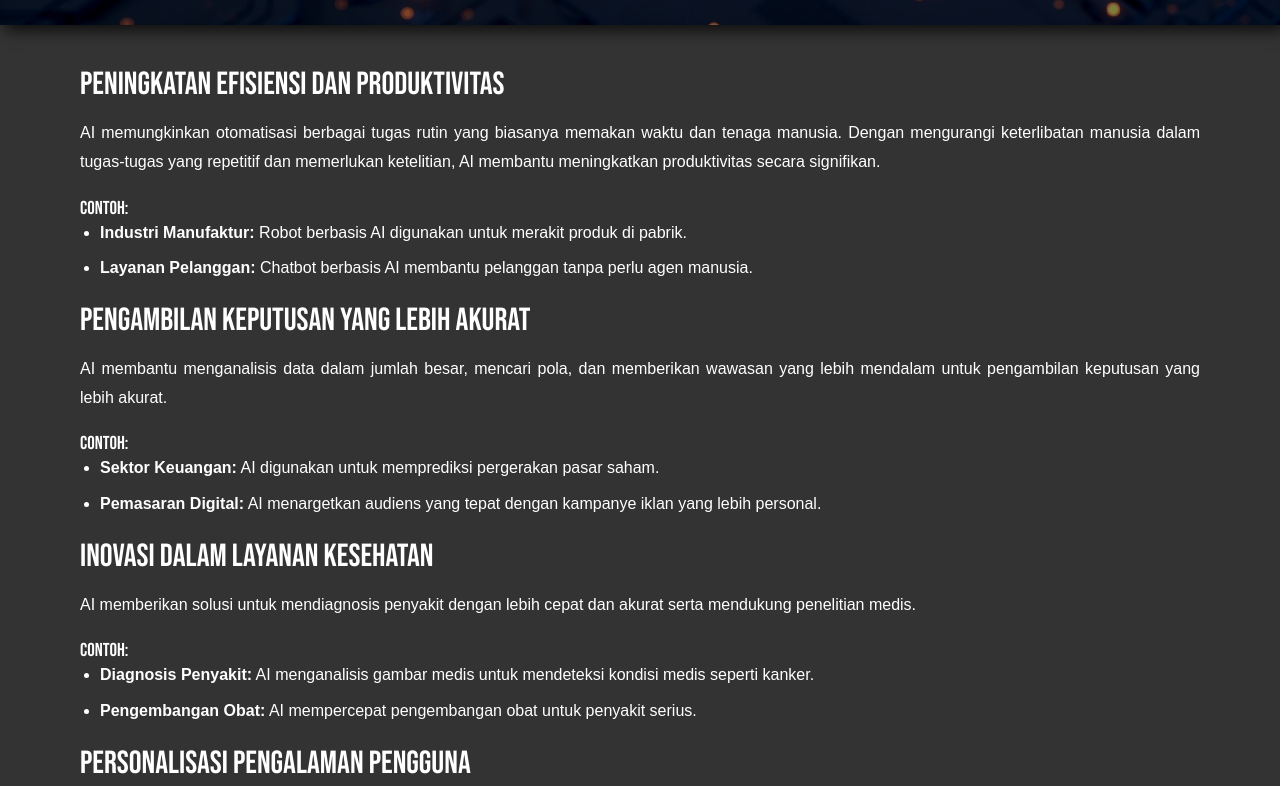
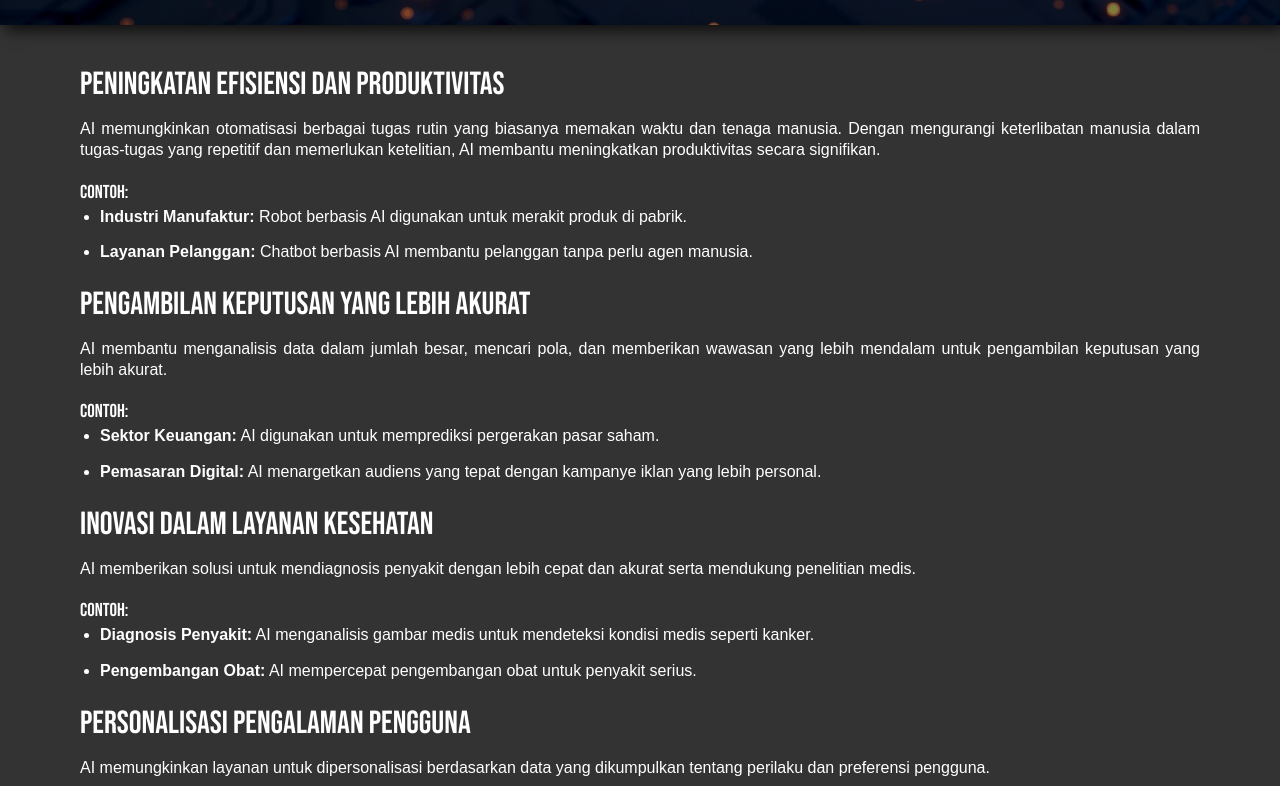
Before and after one commit to Henalvaro19/Project-ITC, a plain HTML site: page ai.html in a window 1280 px wide. Shown: the part 775-1561 px from the top of the page. Drawn offline with nearby package versions, Linux system fonts and the light colour scheme.

Commit message:
Update Text

```diff
--- a/ai.css
+++ b/ai.css
@@ -225,16 +225,18 @@
   .penjelasan h1 {
     font-size: 55px;
     margin-bottom: 20px;
+    align-items: center;
   }
 
   .penjelasan h2 {
     font-size: 32px;
     margin-bottom: 15px;
+    align-items: center;
   }
 
   .penjelasan p {
     font-size: 16px;
-    line-height: 1.8;
+    line-height: 1.3;
     margin-bottom: 20px;
     font-family: Arial, Helvetica, sans-serif;
   }
--- a/informasi.css
+++ b/informasi.css
@@ -202,11 +202,13 @@
   .penjelasan h1 {
     font-size: 55px;
     margin-bottom: 20px;
+    align-items: center;
   }
 
   .penjelasan h2 {
     font-size: 32px;
     margin-bottom: 15px;
+    align-items: center;
   }
 
   .penjelasan p {
```
